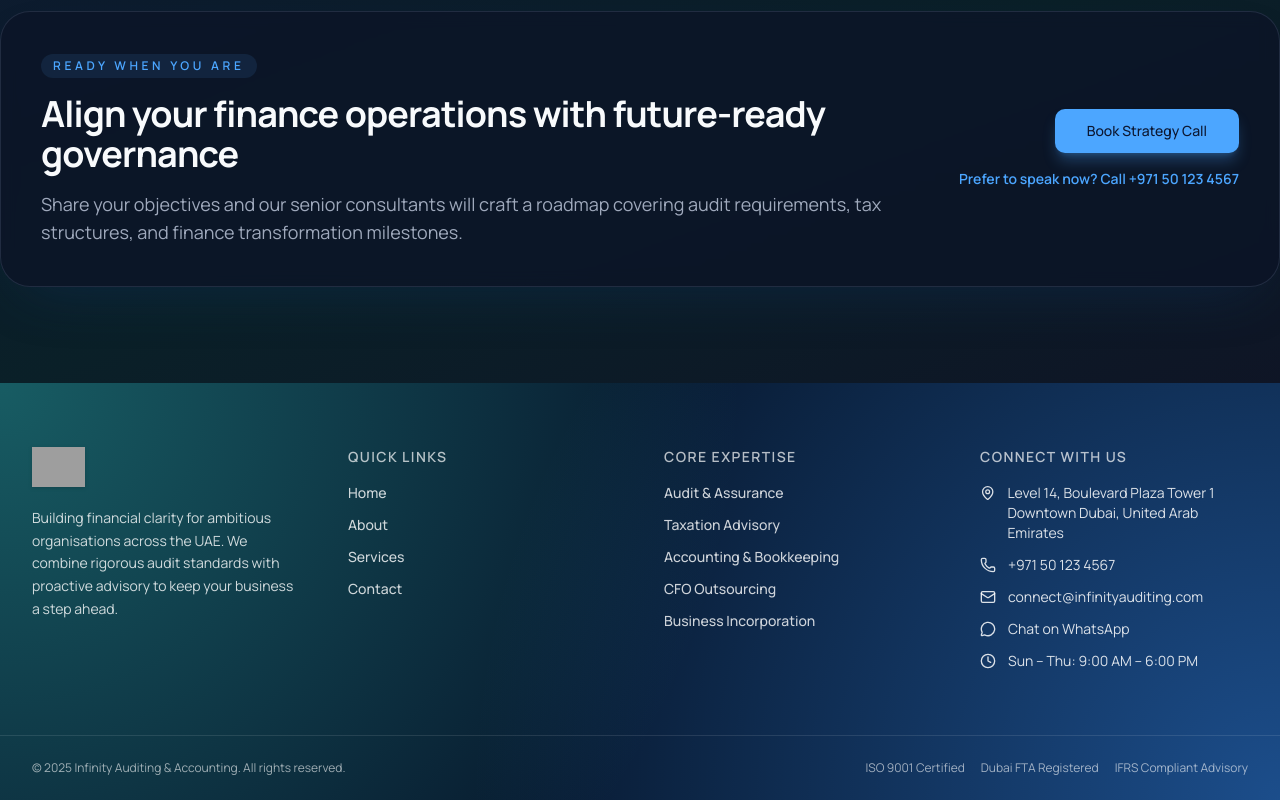
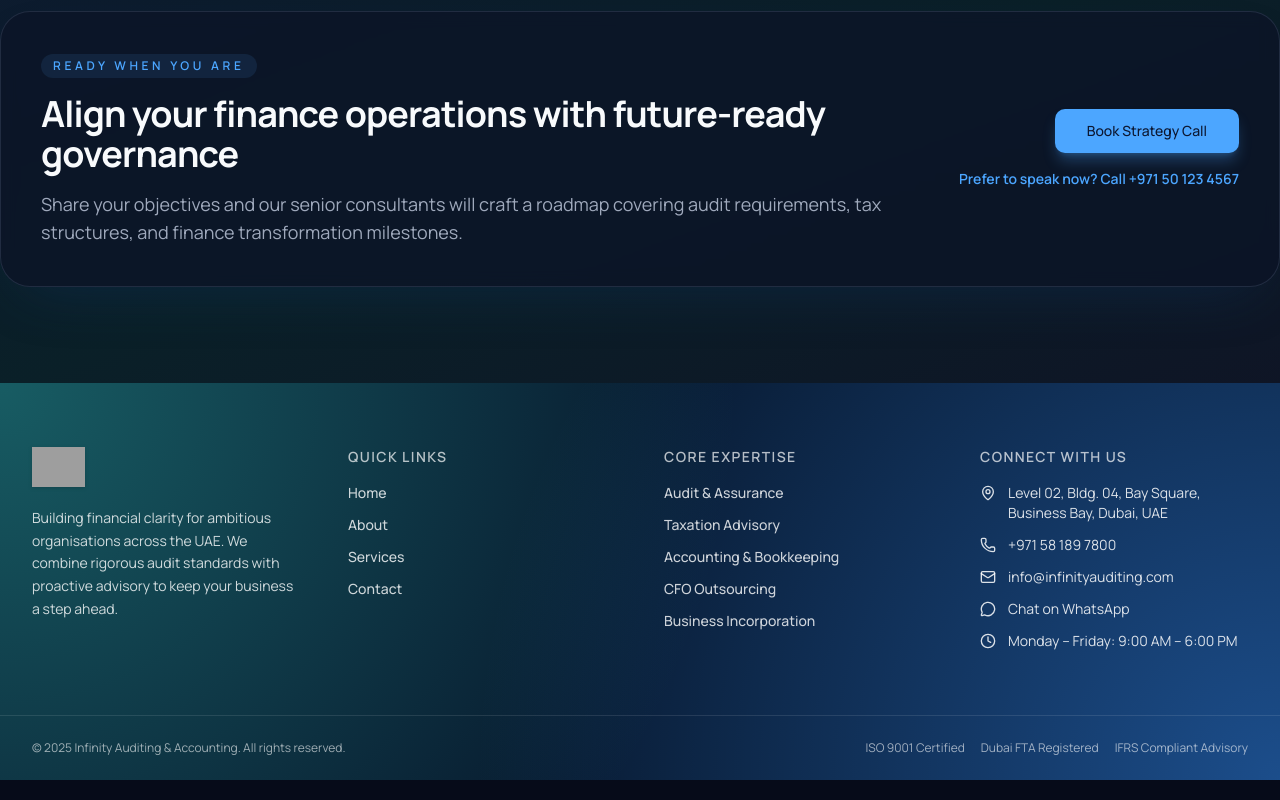
Before and after one commit to malishabandara/Infinity-20Auditing-20Accounting, a React (Vite) app: page / in a window 1280 px wide. Shown: the part 3857-4657 px from the top of the page. Built offline with nearby package versions, Linux system fonts and the light colour scheme; grey boxes are pictures that could not be loaded.

Commit message:
Edit the footer section

```diff
--- a/client/components/layout/SiteFooter.tsx
+++ b/client/components/layout/SiteFooter.tsx
@@ -76,31 +76,31 @@ export const SiteFooter = () => {
               <li className="flex items-start gap-3">
                 <MapPin className="mt-0.5 size-4" />
                 <span>
-                  Level 14, Boulevard Plaza Tower 1<br />
-                  Downtown Dubai, United Arab Emirates
+                  Level 02, Bldg. 04, Bay Square,<br />
+                  Business Bay, Dubai, UAE
                 </span>
               </li>
               <li>
                 <a
-                  href="tel:+971501234567"
+                  href="tel:+971581897800"
                   className="flex items-center gap-3 text-white/85 transition hover:text-white"
                 >
                   <Phone className="size-4" />
-                  +971 50 123 4567
+                  +971 58 189 7800
                 </a>
               </li>
               <li>
                 <a
-                  href="mailto:connect@infinityauditing.com"
+                  href="mailto:info@infinityauditing.com"
                   className="flex items-center gap-3 text-white/85 transition hover:text-white"
                 >
                   <Mail className="size-4" />
-                  connect@infinityauditing.com
+                  info@infinityauditing.com
                 </a>
               </li>
               <li>
                 <a
-                  href="https://wa.me/971501234567"
+                  href="https://wa.me/971581897800"
                   target="_blank"
                   rel="noreferrer"
                   className="flex items-center gap-3 text-white/85 transition hover:text-white"
@@ -111,7 +111,7 @@ export const SiteFooter = () => {
               </li>
               <li className="flex items-center gap-3 text-white/85">
                 <Clock className="size-4" />
-                Sun – Thu: 9:00 AM – 6:00 PM
+                Monday – Friday: 9:00 AM – 6:00 PM
               </li>
             </ul>
           </div>
```
